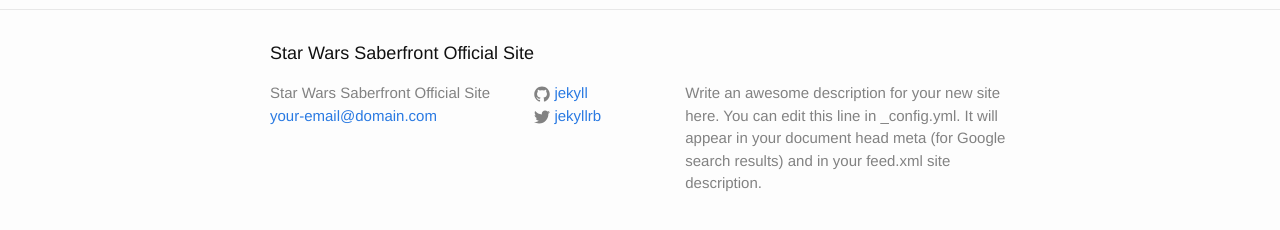
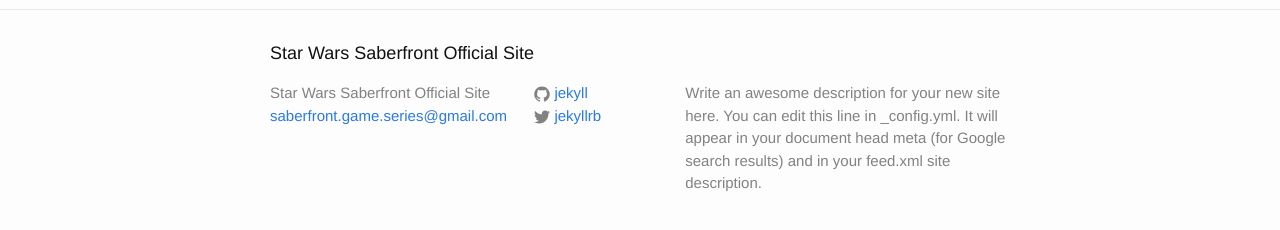
Before and after one commit to Saberfront/saberfront.github.io, a Jekyll site: the page built from index.html, in a window 1280 px wide. Shown: the part 287-517 px from the top of the page. Built offline with Jekyll 4.4.1, drawn with Linux system fonts in a browser that asks for light colours.

Commit message:
Update _config.yml

```diff
--- a/_config.yml
+++ b/_config.yml
@@ -7,7 +7,7 @@
 
 # Site settings
 title: Star Wars Saberfront Official Site
-email: your-email@domain.com
+email: saberfront.game.series@gmail.com
 description: > # this means to ignore newlines until "baseurl:"
   Write an awesome description for your new site here. You can edit this
   line in _config.yml. It will appear in your document head meta (for
```
